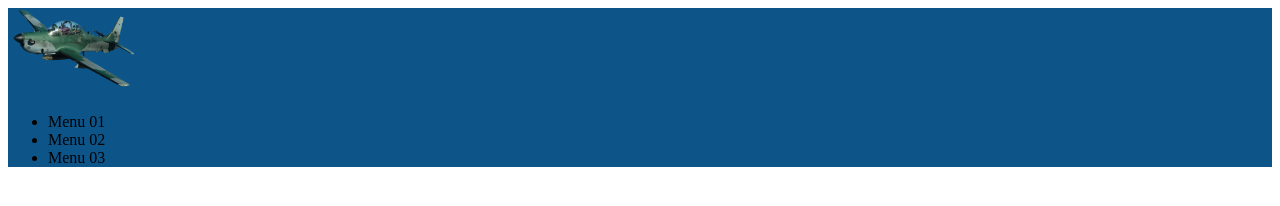
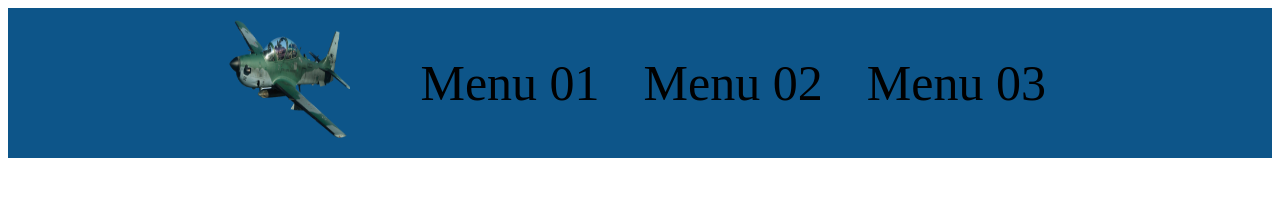
Before and after one commit to KauaoLiveira06/2B-Programacao, a plain HTML site: page index.html in a window 1280 px wide. Drawn offline with Linux system fonts and the light colour scheme.

Commit message:
Add files via upload

```diff
--- a/style.css
+++ b/style.css
@@ -4,10 +4,20 @@
     --azul-eclesiástico: #42607B;
     --cinzão: #B9BBBE;
 }
+*
 .cabecalho{
     background-color: var(--azul-jeans);
+    display: flex;
+    justify-content: center;
 }
 
 .logo{
     width: 10%;
+    margin: 10px;
 }
+
+.menu-item{
+    display: inline-block;
+    padding: 30px 20px;
+    font-size: 50px;
+}
```
